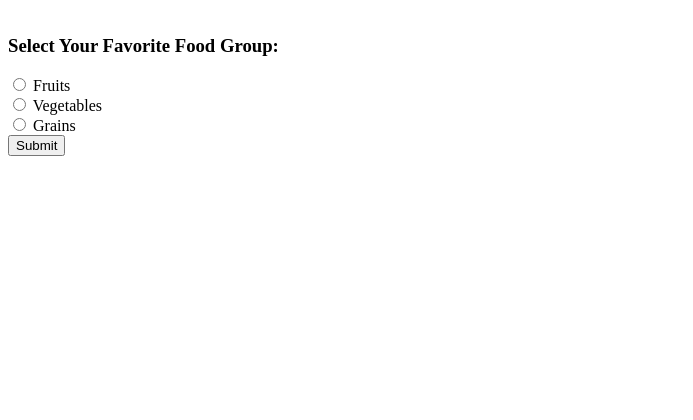
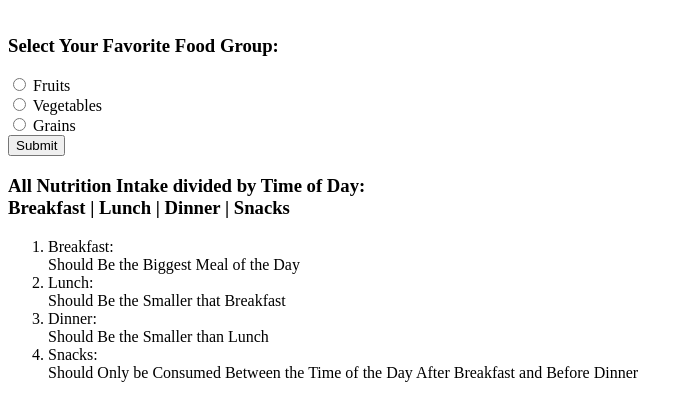
Before and after one commit to Kai-By-Design/HTML-Week7, a plain HTML site: page index.html in a window 1280 px wide. Shown: the part 100-520 px from the top of the page, without its empty margins (0-693 px from the left). Drawn offline with Linux system fonts and the light colour scheme.

Commit message:
Final Basic Nutrition Website. List added on Home Page

```diff
--- a/index.html
+++ b/index.html
@@ -26,5 +26,16 @@
     <input type="submit" value="Submit">
   </form>
 
+  <h3>
+    All Nutrition Intake divided by Time of Day: <br>
+    Breakfast     |  Lunch     |     Dinner     |     Snacks
+  </h3>
+  <ol type="1">
+    <li>Breakfast: <br>  Should Be the Biggest Meal of the Day</li>
+    <li>Lunch: <br>  Should Be the Smaller that Breakfast</li>
+    <li>Dinner: <br>  Should Be the Smaller than Lunch</li>
+    <li>Snacks: <br>  Should Only be Consumed Between the Time of the Day After Breakfast and Before Dinner</li>
+  </ol>
+
 </body>
 </html>
```
